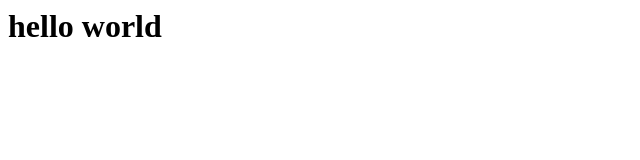
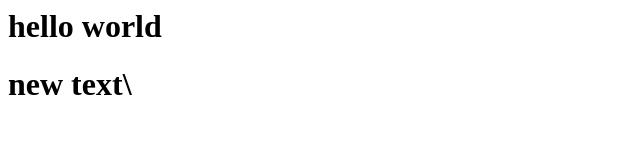
Before and after one commit to itaygamliel12/fullstack-103, a plain HTML site: page index.html in a window 1280 px wide. Shown: the whole page, without its empty margins (0-640 px from the left). Drawn offline with Linux system fonts and the light colour scheme.

Commit message:
new text two

```diff
--- a/index.html
+++ b/index.html
@@ -1,3 +1,7 @@
 <h1>hello world
 
 </h1>
+
+<h1>new text\
+
+</h1>
```
